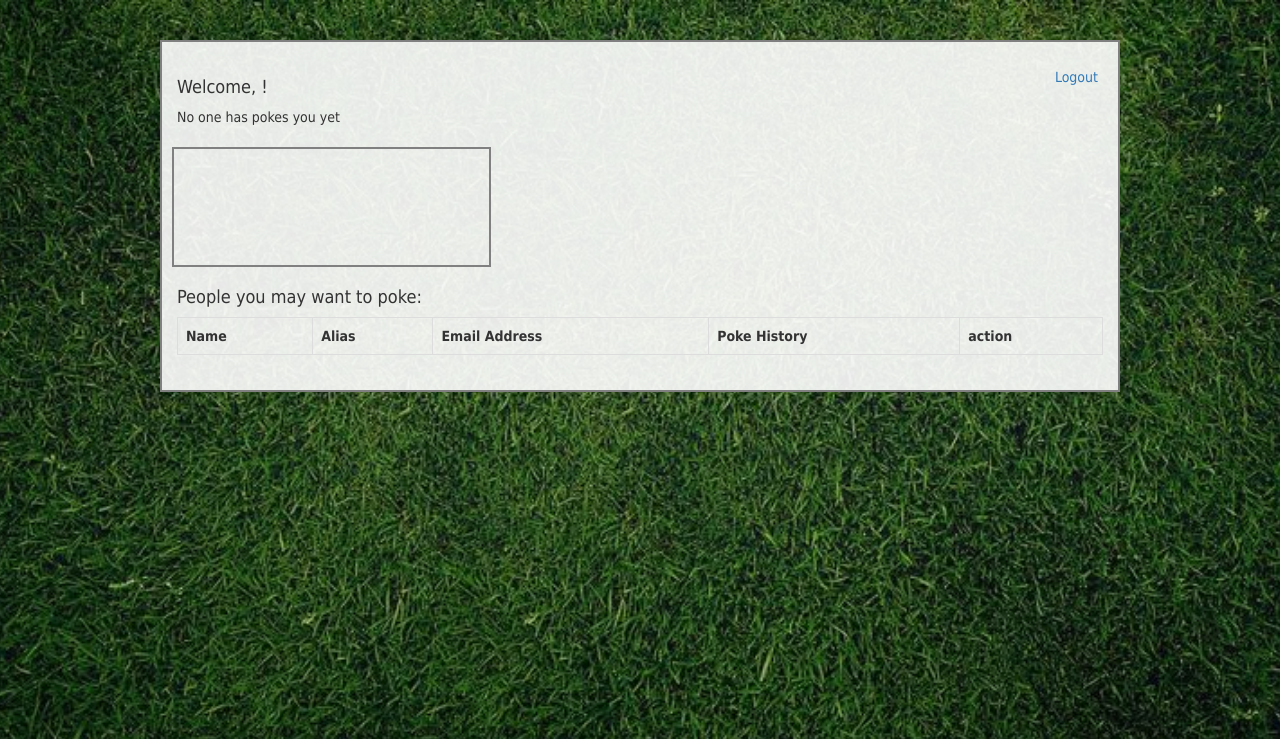
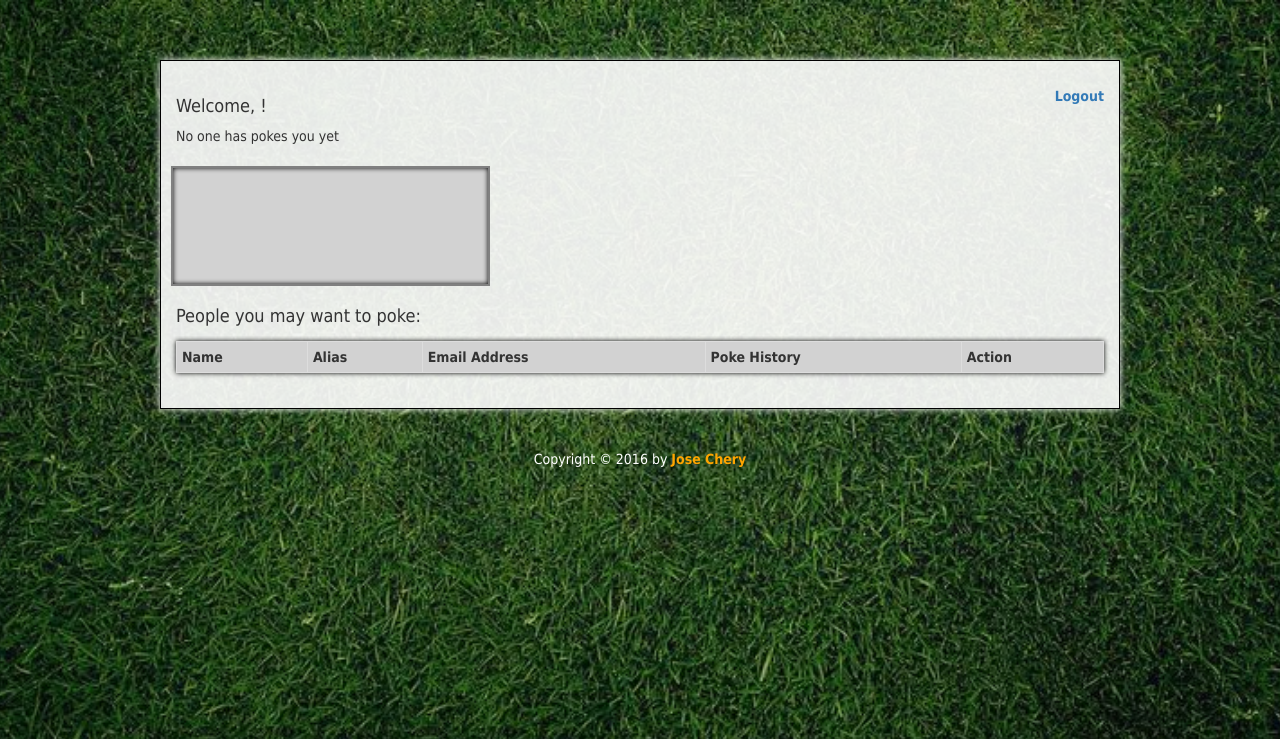
Before and after one commit to Jcareergoals/poke_application, a CodeIgniter app: page /index.php?/pokes in a window 1280 px wide. Shown: the top 739 px of the page. Run offline with CodeIgniter, Linux system fonts and the light colour scheme; data that the repository does not hold is empty.

Commit message:
refactored

```diff
--- a/application/views/pokes.php
+++ b/application/views/pokes.php
@@ -5,6 +5,8 @@
 	<meta charset="UTF-8">
 	<meta name='viewport' content='width=device-width, initial-scale=1'>
 	<link rel="shortcut icon" href="https://upload.wikimedia.org/wikipedia/commons/f/ff/Finger-pointing-icon.png">
+	<!-- JQuery -->
+	<script src="https://ajax.googleapis.com/ajax/libs/jquery/1.12.2/jquery.min.js"></script>
 	<!-- Latest compiled and minified CSS -->
 	<link rel="stylesheet" href="https://maxcdn.bootstrapcdn.com/bootstrap/3.3.6/css/bootstrap.min.css"
 	integrity="sha384-1q8mTJOASx8j1Au+a5WDVnPi2lkFfwwEAa8hDDdjZlpLegxhjVME1fgjWPGmkzs7" crossorigin="anonymous">
@@ -24,7 +26,7 @@
 	?>
 	<style type="text/css">
 		body {
-			/*background-color: rgb(245,245,245);*/
+			background-color: rgb(245,245,245);
 			background: url('./assets/images/img<? echo $x;?>.jpg') no-repeat center center fixed;
 			-webkit-background-size: cover;
 			-moz-background-size: cover;
@@ -36,8 +38,9 @@
 <body>
 	<div class="container">
 		<div class="row">
-			<div class="col-xs-12 col-sm-8">
+			<div class="col-xs-12">
 				<h4>Welcome, <? echo $user['alias'];?>!</h4>
+				<a href="users/logout" class='logout'>Logout</a>
 				<? if($poke)
 					{
 						if(count($poke) == 1)
@@ -55,12 +58,9 @@
 					}
 				?>
 			</div>
-			<div class="col-xs-12 col-sm-4">
-				<a href="users/logout" class='col-xs-offset-10'>Logout</a>
-			</div>
 		</div>
 		<div class="row">
-			<div class="col-xs-6 col-sm-4 grey poke_log">
+			<div class="col-xs-11 col-sm-6 col-md-4 poke_log">
 			<? foreach ($poke as $y) {
 				echo "<p>{$y['alias']} poked you {$y['poke_count']} times. </p>";
 			}?>
@@ -69,13 +69,13 @@
 		<div class="row">
 			<h4 class='col-xs-12'>People you may want to poke:</h4>
 			<div class="col-xs-12 poke_table">
-				<table class='table striped-table table-bordered'>
+				<table class='table table-striped table-bordered table-condensed table-hover'>
 					<tr>
 						<th>Name</th>
 						<th>Alias</th>
 						<th>Email Address</th>
 						<th>Poke History</th>
-						<th>action</th>
+						<th>Action</th>
 					</tr>
 			<? if($poke_info){
 				foreach ($poke_info as $x) {?>
@@ -91,5 +91,8 @@
 			</div>
 		</div>
 	</div> <!-- End Container -->
+
+	<!-- Copyright Section -->
+	<p class='copyright'>Copyright &copy; 2016 by <a href="https://www.linkedin.com/in/jose-chery-763110a1">Jose Chery</a></p>
 </body>
 </head>
--- a/assets/css/pokes_styles.css
+++ b/assets/css/pokes_styles.css
@@ -3,23 +3,27 @@
 	padding: 0px;
 	font-family: tahoma;
 }
+body {
+	padding: 20px;
+}
 .container {
 	max-width: 960px;
-			border: 2px solid grey;
+	border: 1px solid black;
 	padding: 15px;
 	margin: 40px auto;
 	background-color: rgba(255,255,255,.9);
 	overflow: auto;
+	box-shadow: 0px 0px 7px white;
 }
-		.row {
-			margin-top: 10px;
-		}
+.row {margin-top: 10px;}
 .poke_log {
 	margin-left: 10px;
 	padding: 10px;
 	height: 120px;
 	overflow: auto;
 	border: 2px solid grey;
+	background-color: rgb(210,210,210);
+	box-shadow: 0px 0px 5px black inset;
 }
 .poke {
 	color: white;
@@ -31,3 +35,21 @@
 	max-height: 300px;
 	overflow: auto;
 }
+table th {background-color: rgb(210,210,210);}
+a.logout {
+	float: right;
+	font-weight: bold;
+}
+h4, a.logout {display: inline-block;}
+.copyright {
+	color: white;
+	text-align: center;
+}
+.copyright a {
+	color: orange;
+	font-weight: bold;
+}
+table {
+	box-shadow: 0px 0px 5px black;
+	margin-top: 5px;
+}
--- a/assets/css/views_login_styles.css
+++ b/assets/css/views_login_styles.css
@@ -10,6 +10,7 @@ body { padding: 20px; }
 	background-color: rgba(255,255,255,.9);
 	margin: 25px auto;
 	padding: 15px;
+	overflow: auto;
 }
 .submit {
 	background-color: green;
```
Lines whose indentation alone changed are shown as unchanged.
